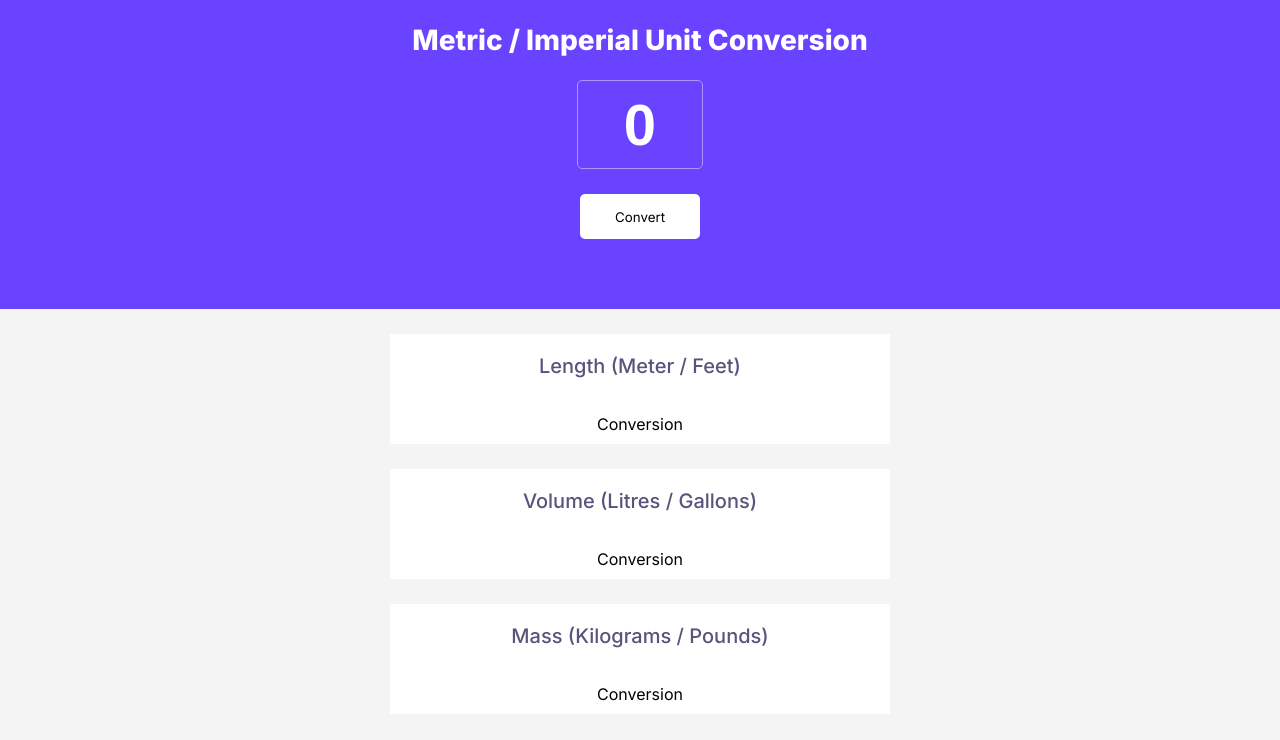
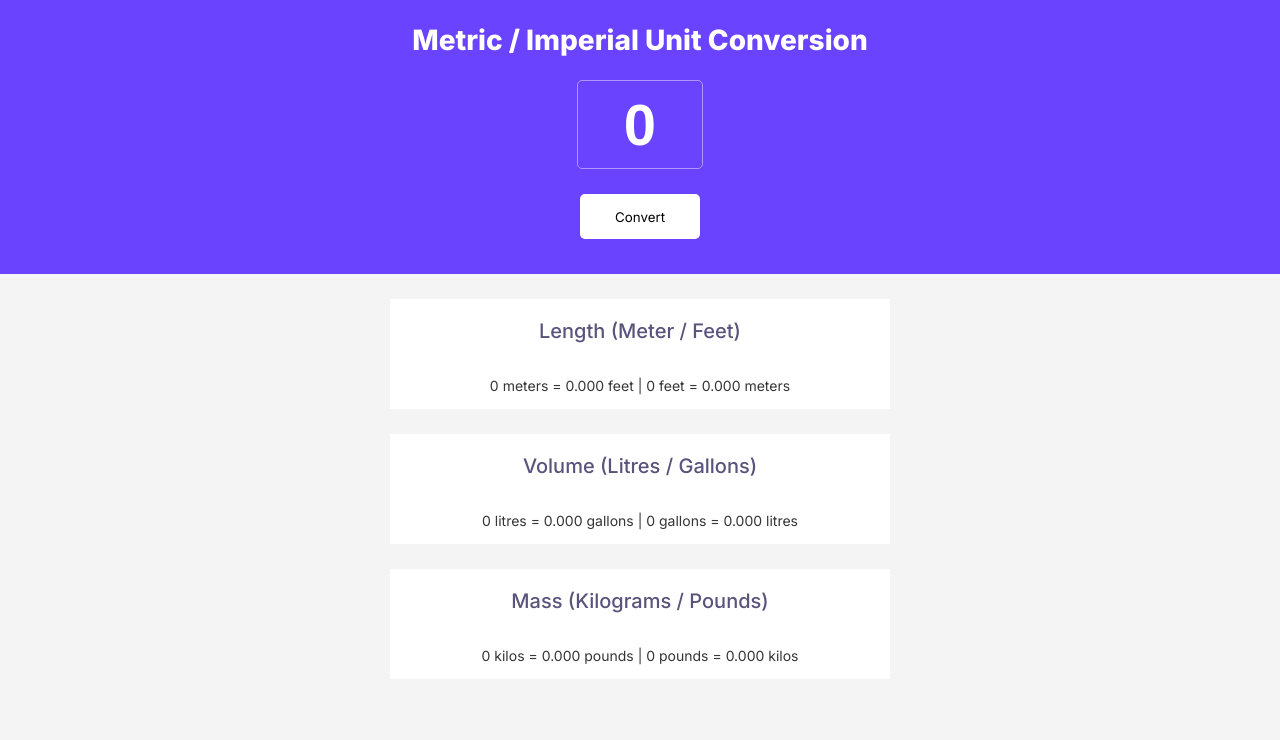
Before and after one commit to Scottyf4/unit-Convertor, a plain HTML site: page index.html in a window 1280 px wide. Both pictures are taken after a click on the button "Convert". Drawn offline with Linux system fonts and the light colour scheme.

Commit message:
added functionality
Added all functionality to calculate conversions and display via .text content to P tags

```diff
--- a/app.css
+++ b/app.css
@@ -45,7 +45,6 @@ body {
   border: none;
   border-radius: 5px;
   background-color: white;
-  margin-bottom: 35px;
 }
 
 /* CSS For Conversion results */
@@ -73,3 +72,8 @@ body {
   font-weight: 500;
   color: #5a537b;
 }
+
+.conversion-output {
+  font-size: 14px;
+  color: #353535;
+}
--- a/index.html
+++ b/index.html
@@ -13,23 +13,36 @@
     <title>Unit Convertor</title>
   </head>
   <body>
+    <!-- Title section to take input to be converted -->
     <section class="head-section">
       <h1 class="title">Metric / Imperial Unit Conversion</h1>
-      <input type="text" class="conversion-box" value="0" />
+      <input
+        id="conversion-unit"
+        type="text"
+        class="conversion-box"
+        value="0"
+      />
       <button id="conversion-button">Convert</button>
     </section>
+    <!-- Conversion section to display all converted units -->
     <section class="conversion-section">
       <div class="conversion-container">
         <h3 class="conversionUnitTitle">Length (Meter / Feet)</h3>
-        <p>Conversion</p>
+        <p class="conversion-output" id="length-conversion">
+          Awaiting Conversion
+        </p>
       </div>
       <div class="conversion-container">
         <h3 class="conversionUnitTitle">Volume (Litres / Gallons)</h3>
-        <p>Conversion</p>
+        <p class="conversion-output" id="volume-conversion">
+          Awaiting Conversion
+        </p>
       </div>
       <div class="conversion-container">
         <h3 class="conversionUnitTitle">Mass (Kilograms / Pounds)</h3>
-        <p>Conversion</p>
+        <p class="conversion-output" id="mass-conversion">
+          Awaiting Conversion
+        </p>
       </div>
     </section>
     <script src="index.js"></script>
--- a/index.js
+++ b/index.js
@@ -3,3 +3,46 @@
 1 liter = 0.264 gallon
 1 kilogram = 2.204 pound
 */
+
+/* controlling DOM Elements */
+const toConvert = document.getElementById("conversion-unit");
+const convertBtn = document.getElementById("conversion-button");
+const lengthPara = document.getElementById("length-conversion");
+const volumePara = document.getElementById("volume-conversion");
+const massPara = document.getElementById("mass-conversion");
+
+/* event listener that will take in input value and will run functions for calculations and pass entered amount as an argument to the functions */
+
+convertBtn.addEventListener("click", function () {
+  let unit = parseFloat(toConvert.value);
+
+  length(unit);
+  volume(unit);
+  mass(unit);
+});
+
+/* Calculation functions that will take an amount parameter  */
+
+function length(amount) {
+  let metreToFeet = (amount * 3.281).toFixed(3);
+  let feetToMetre = (amount / 3.281).toFixed(3);
+  let metresFeet = `${amount} meters = ${metreToFeet} feet | ${amount} feet = ${feetToMetre} meters`;
+
+  lengthPara.textContent = metresFeet;
+}
+
+function volume(amount) {
+  let litresToGallons = (amount * 0.264).toFixed(3);
+  let gallonsToLitres = (amount / 0.264).toFixed(3);
+  let litresGallons = `${amount} litres = ${litresToGallons} gallons | ${amount} gallons = ${gallonsToLitres} litres`;
+
+  volumePara.textContent = litresGallons;
+}
+
+function mass(amount) {
+  let kilosToPounds = (amount * 2.204).toFixed(3);
+  let poundsToKilos = (amount / 2.204).toFixed(3);
+  let kiloPounds = `${amount} kilos = ${kilosToPounds} pounds | ${amount} pounds = ${poundsToKilos} kilos`;
+
+  massPara.textContent = kiloPounds;
+}
```
